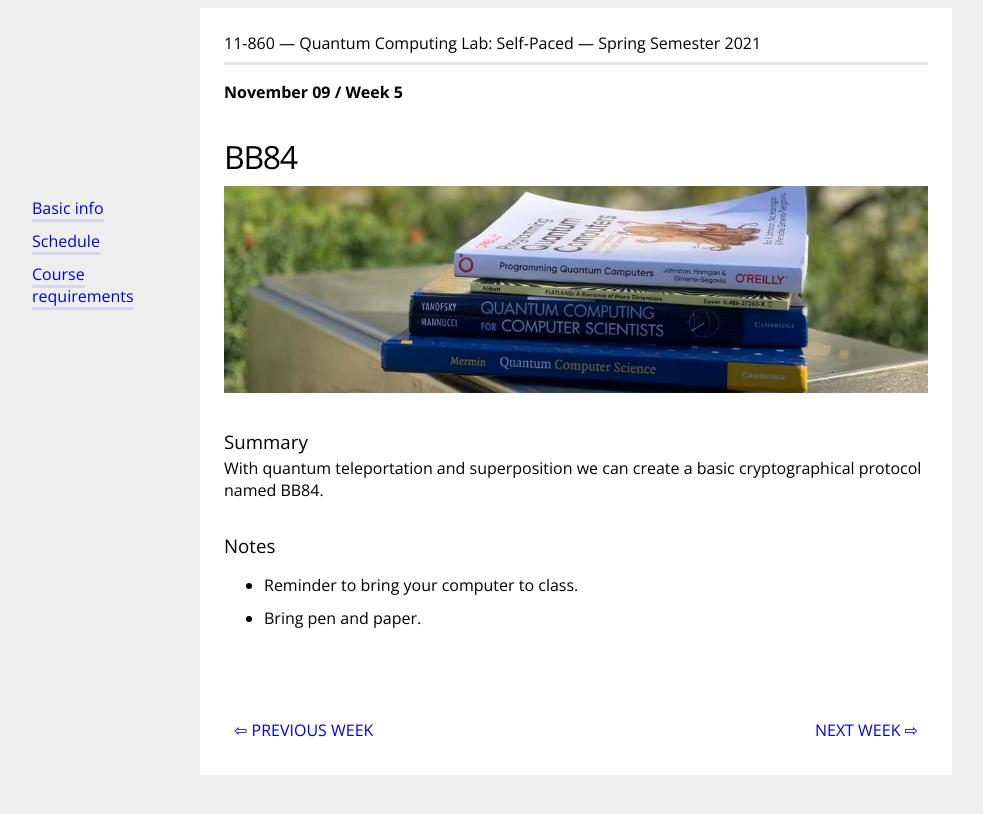
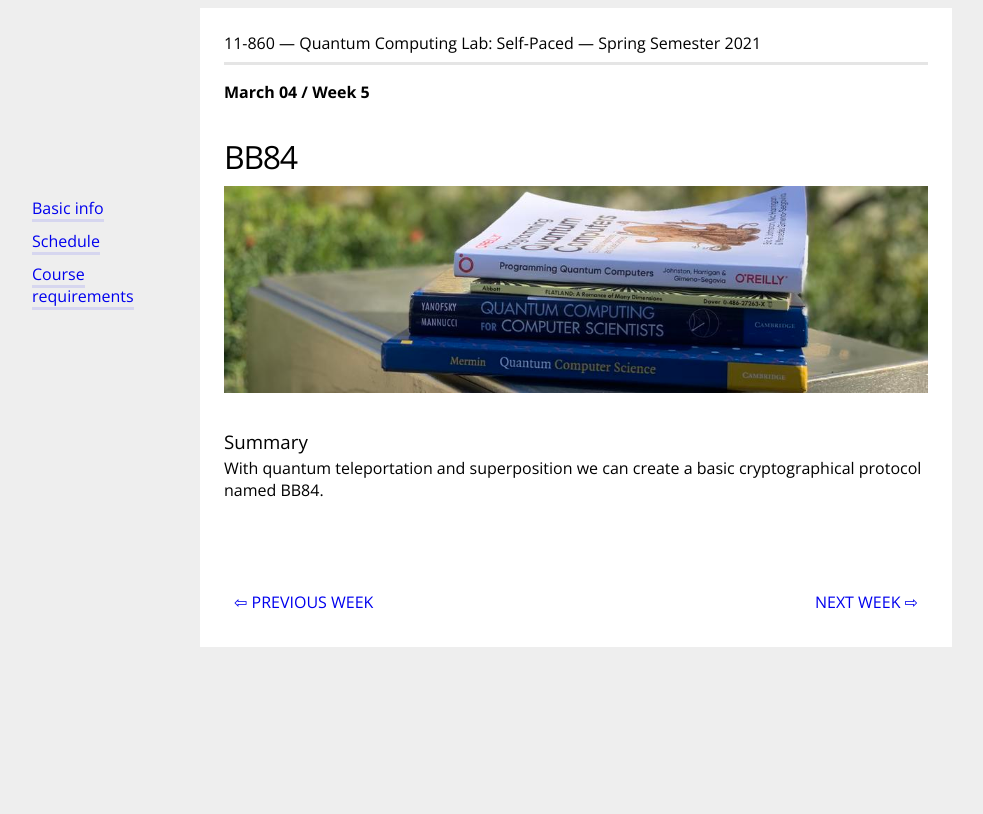
Before and after one commit to thequantumturtle/QuantumSpring2022, a Jekyll site: the page built from _syllabus/10-BB84.md, in a window 1280 px wide. Shown: the top 814 px of the page, without its empty margins (64-1047 px from the left). Built offline with Jekyll 4.4.1, drawn with Linux system fonts in a browser that asks for light colours.

Commit message:
updated a few days

```diff
--- a/_syllabus/5-BB84.md
+++ b/_syllabus/10-BB84.md
@@ -1,12 +1,8 @@
 ---
 week: 5
-day : November 09
+day : March 04
 title: BB84
 ---
 
 ### Summary
 With quantum teleportation and superposition we can create a basic cryptographical protocol named BB84.
-
-### Notes
-- Reminder to bring your computer to class.
-- Bring pen and paper.
```
Also changed, not shown: _syllabus/5-Quantum-Basis.md (added, +8 -0 lines), _syllabus/6-Measuring-In-Bases.md (added, +10 -0 lines), _syllabus/7-Qubit-Applications.md (added, +8 -0 lines), _syllabus/9-CHSH.md (added, +10 -0 lines), _syllabus/9-Quantum-Phase-Estimation.md (deleted, +0 -12 lines).
